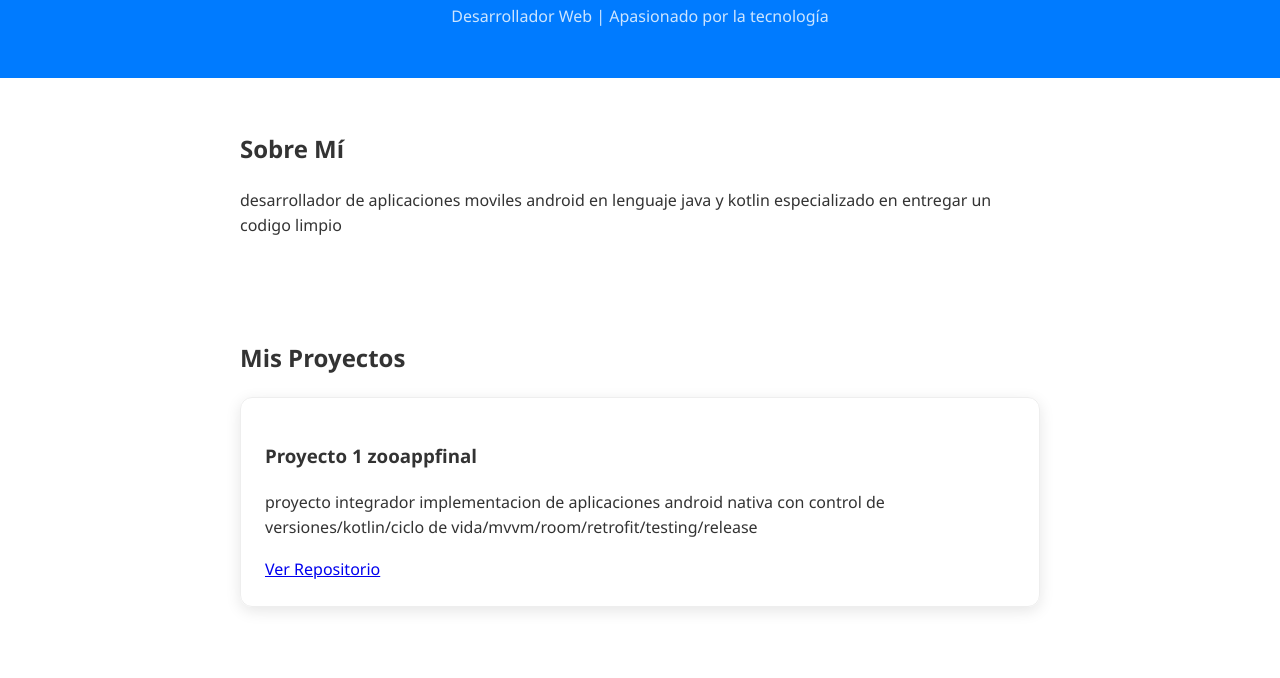
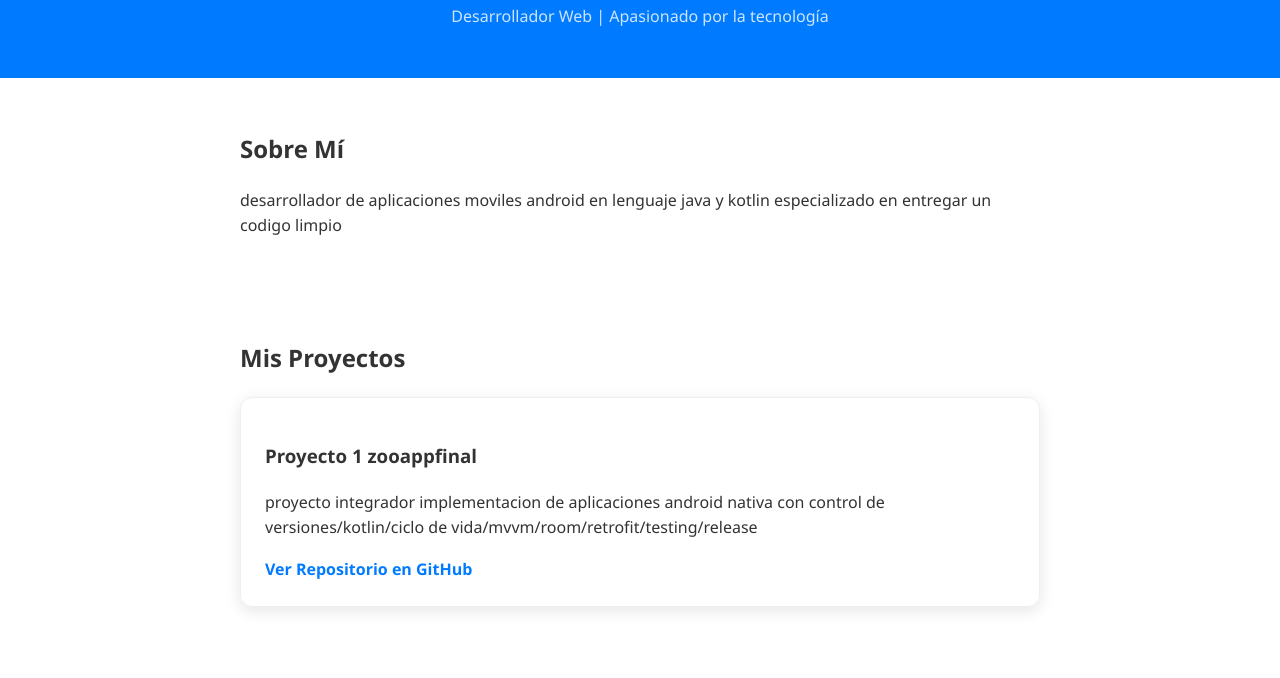
Before and after one commit to cristianrvenega2001-dot/mi-portafolio, a plain HTML site: page index.html in a window 1280 px wide. Shown: the part 122-800 px from the top of the page. Drawn offline with Linux system fonts and the light colour scheme.

Commit message:
Update project link to GitHub repository

```diff
--- a/index.html
+++ b/index.html
@@ -31,7 +31,7 @@
         <div class="project-card">
             <h3>Proyecto 1 zooappfinal</h3>
             <p>proyecto integrador implementacion de aplicaciones android nativa con control de versiones/kotlin/ciclo de vida/mvvm/room/retrofit/testing/release</p>
-            <a href="#">Ver Repositorio</a>
+            <a href="https://github.com/cristianrvenega2001-dot/ZooAppFinal.git" target="_blank" style="text-decoration: none; color: #007bff; font-weight: bold;">Ver Repositorio en GitHub</a>
         </div>
     </section>
 
```
